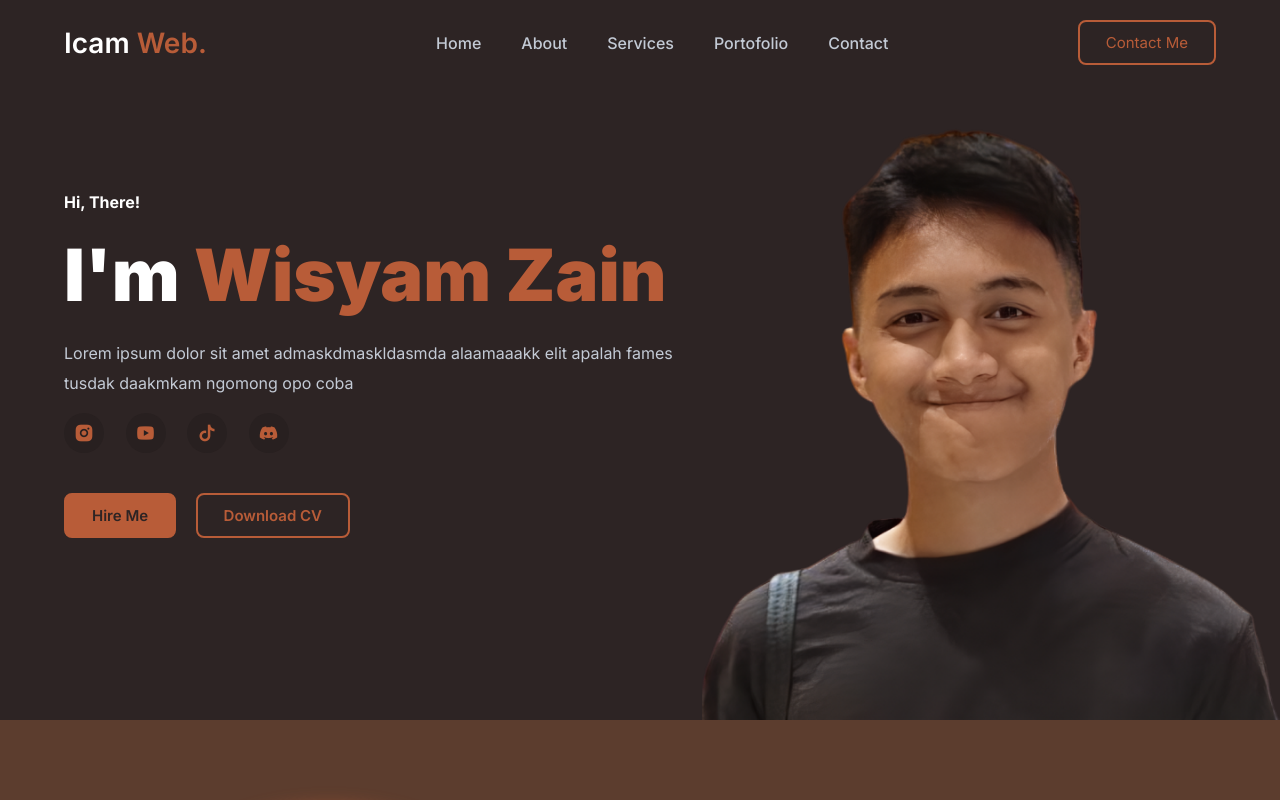
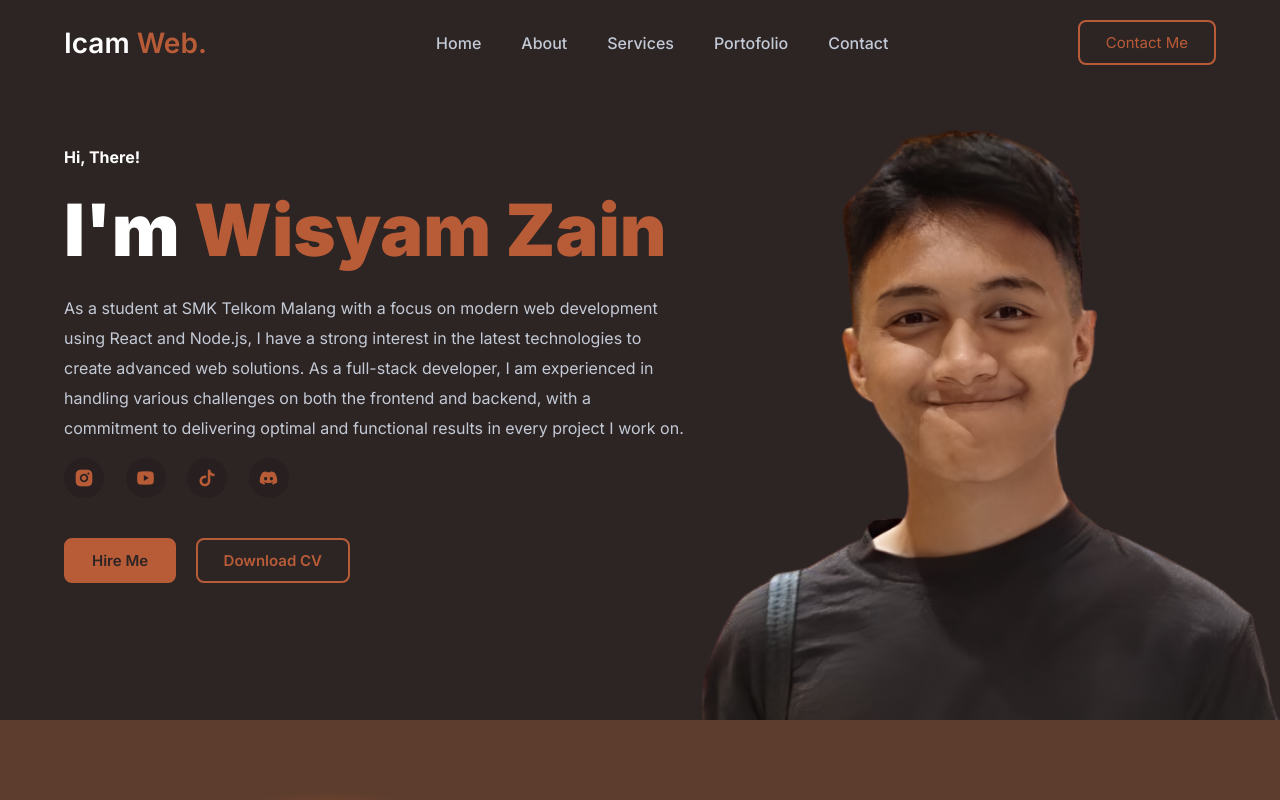
Before and after one commit to Wisyam/Portofolioa, a plain HTML site: page index.html in a window 1280 px wide. Shown: the top 800 px of the page. Drawn offline with nearby package versions, Linux system fonts and the light colour scheme.

Commit message:
Update index.html
add the description

```diff
--- a/index.html
+++ b/index.html
@@ -49,8 +49,7 @@
         <div class="main-content" data-aos="fade-in">
             <h4>Hi, There!</h4>
             <h1>I'm <span>Wisyam Zain</span></h1>
-            <p>Lorem ipsum dolor sit amet admaskdmaskldasmda alaamaaakk elit apalah fames tusdak
-                daakmkam ngomong opo coba
+            <p>As a student at SMK Telkom Malang with a focus on modern web development using React and Node.js, I have a strong interest in the latest technologies to create advanced web solutions. As a full-stack developer, I am experienced in handling various challenges on both the frontend and backend, with a commitment to delivering optimal and functional results in every project I work on.
             </p>
             <div class="social">
                 <a href="#" target="_blank"><i class="ri-instagram-fill"></i></a>
```
